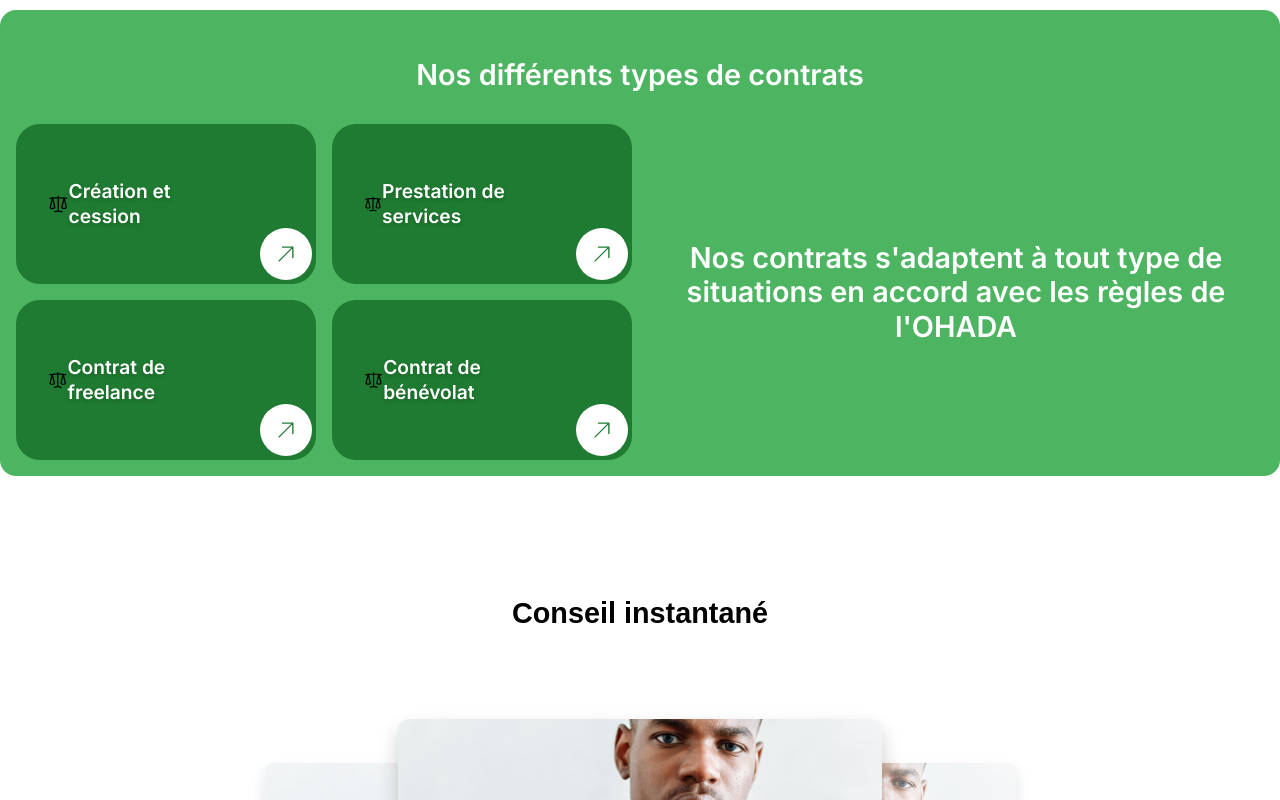
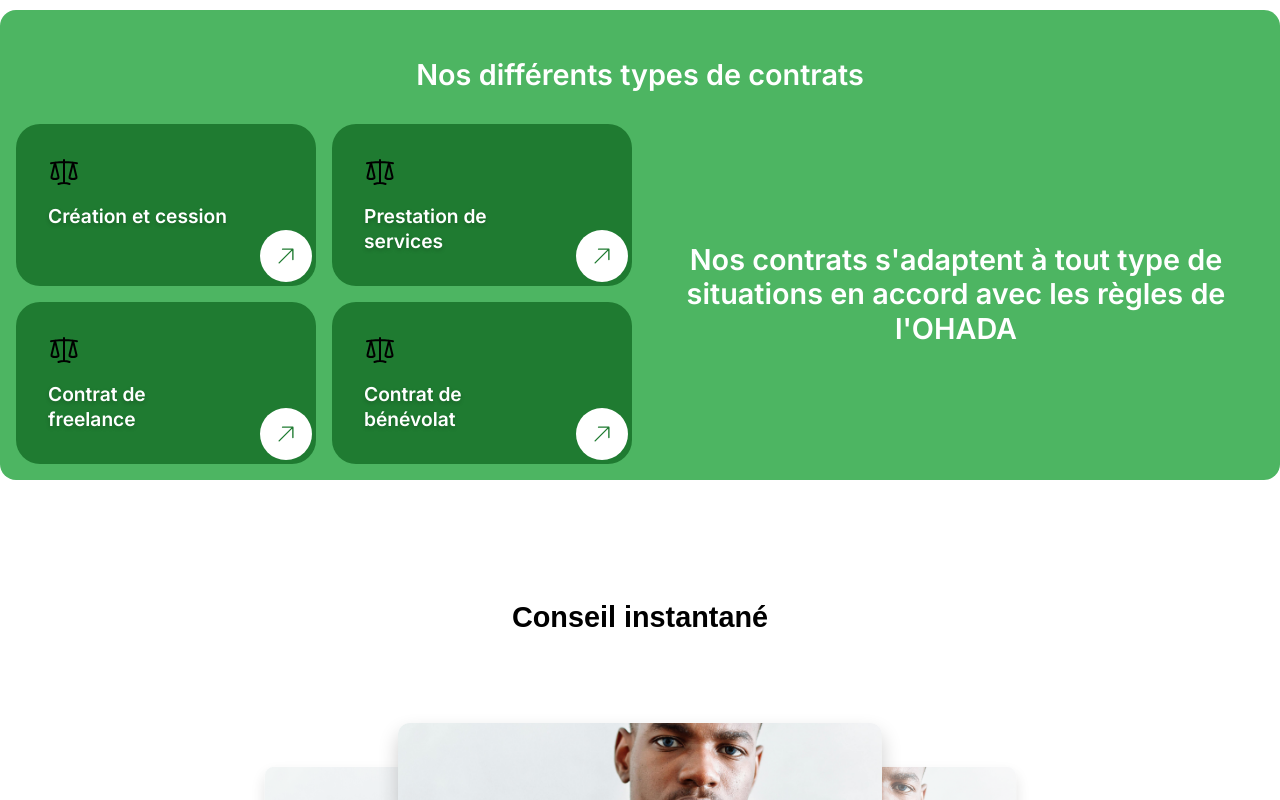
Before and after one commit to consultingadnsas/contratchapneo, a Nuxt app in the folder contratchapneo/: page / in a window 1280 px wide. Shown: the part 1900-2700 px from the top of the page. Built offline with nearby package versions, Linux system fonts and the light colour scheme.

Commit message:
card design

```diff
--- a/contratchapneo/app/components/cards/featuresCards.vue
+++ b/contratchapneo/app/components/cards/featuresCards.vue
@@ -1,6 +1,6 @@
 <template>
   <div class="features-cards">
-        <svg xmlns="http://www.w3.org/2000/svg" fill="none" viewBox="0 0 24 24" stroke-width="1.5" stroke="currentColor" class="size-6">
+    <svg xmlns="http://www.w3.org/2000/svg" fill="none" viewBox="0 0 24 24" stroke-width="1.5" stroke="currentColor" class="size-8">
       <path stroke-linecap="round" stroke-linejoin="round" d="M12 3v17.25m0 0c-1.472 0-2.882.265-4.185.75M12 20.25c1.472 0 2.882.265 4.185.75M18.75 4.97A48.416 48.416 0 0 0 12 4.5c-2.291 0-4.545.16-6.75.47m13.5 0c1.01.143 2.01.317 3 .52m-3-.52 2.62 10.726c.122.499-.106 1.028-.589 1.202a5.988 5.988 0 0 1-2.031.352 5.988 5.988 0 0 1-2.031-.352c-.483-.174-.711-.703-.59-1.202L18.75 4.971Zm-16.5.52c.99-.203 1.99-.377 3-.52m0 0 2.62 10.726c.122.499-.106 1.028-.589 1.202a5.989 5.989 0 0 1-2.031.352 5.989 5.989 0 0 1-2.031-.352c-.483-.174-.711-.703-.59-1.202L5.25 4.971Z" />
     </svg>
     <h4 class="features-title">
@@ -36,7 +36,9 @@ export default {
   z-index: 1;
   position: relative;
   display: flex;
-  align-items: center;
+  flex-direction: column;
+  align-items: start;
+  gap: 1rem;
   width: 100%;
   min-height: 100px;
   height: auto;
--- a/contratchapneo/app/pages/index.vue
+++ b/contratchapneo/app/pages/index.vue
@@ -25,7 +25,7 @@
 <script lang="ts">
 import Navbar from '../components/navigation/navbar.vue';
 import HeroSection from '../components/sections/heroSection.vue';
-import heroSectionTest from '~/components/heroSection/heroSectionTest.vue';
+import heroSectionTest from '../components/heroSection/heroSectionTest.vue';
 import companieSection from '../components/sections/companieSection.vue';
 import ordinarySection from '../components/sections/ordinarySection.vue';
 import bankContratSection from '../components/sections/bankContratSection.vue';
```
Lines whose indentation alone changed are shown as unchanged.
